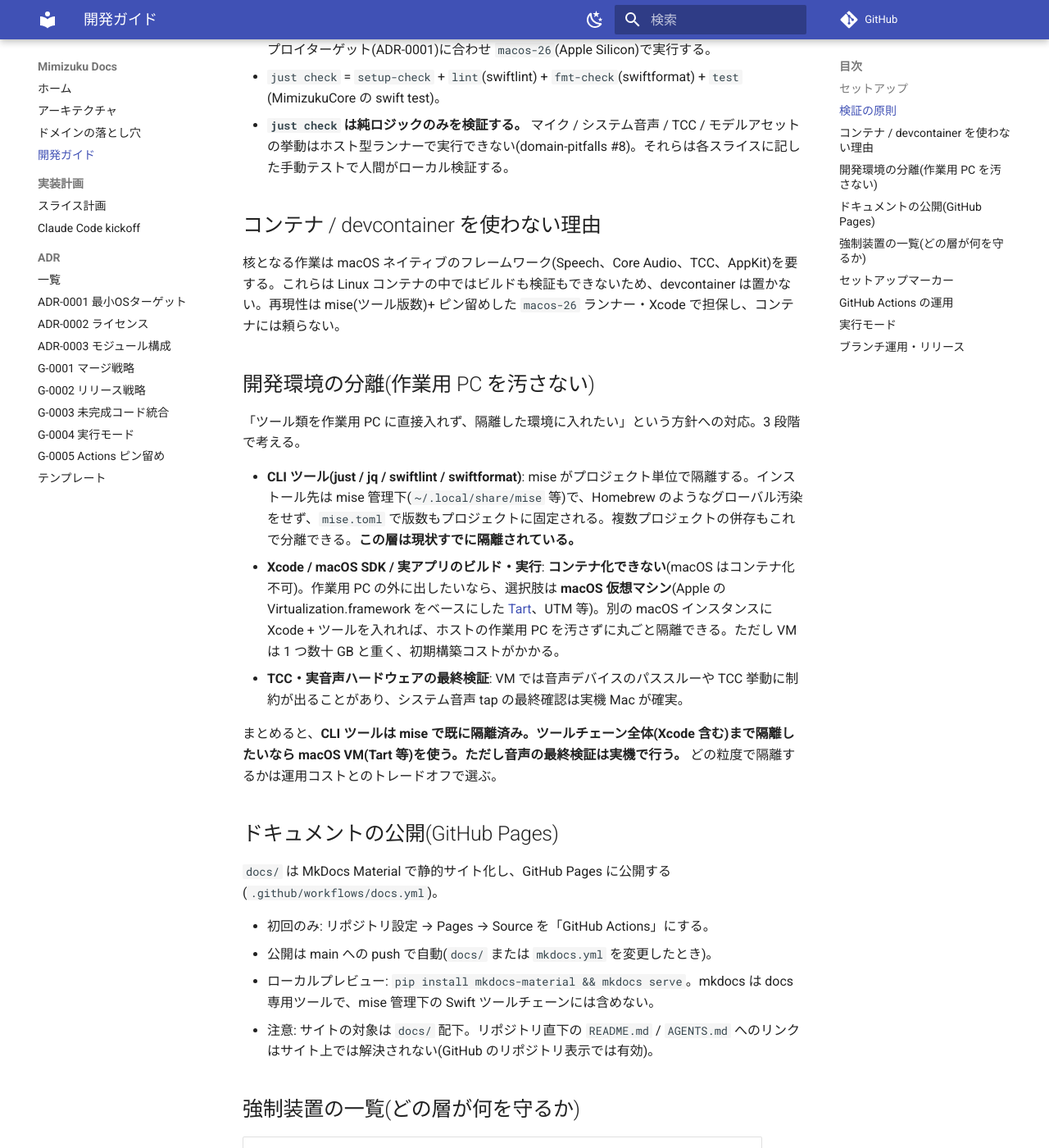
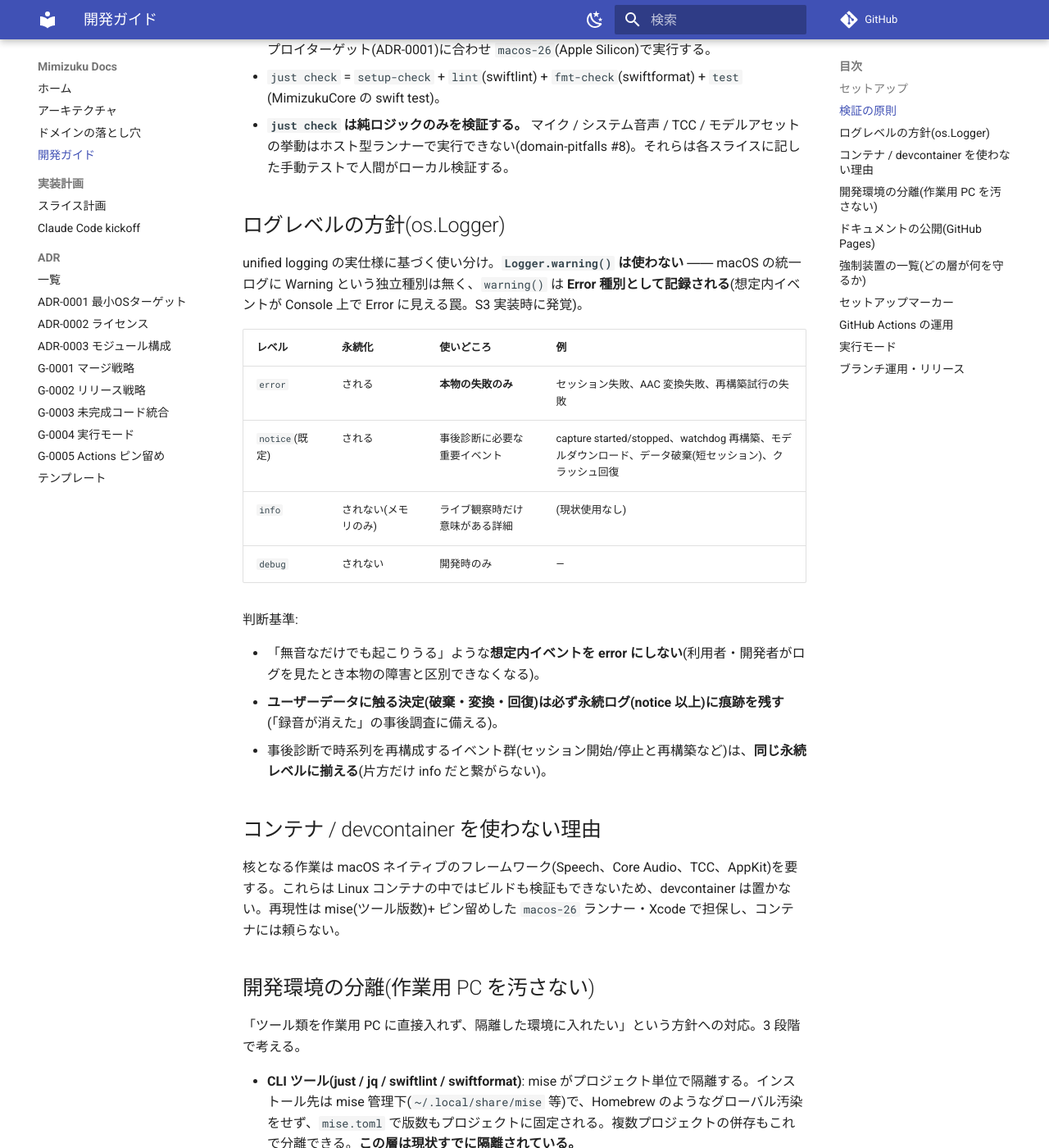
Before and after one commit to nallto/mimizuku, an MkDocs documentation site: the page built from docs/development.md, in a window 1280 px wide and 1400 px high, scrolled down 536 px. Shown: the whole window at 82% size. Built offline with MkDocs 1.6.1 and Material for MkDocs 9.7.7, drawn with Linux system fonts in a browser that asks for light colours; comment, search, counter and statistics services are not loaded.

Commit message:
docs: 幻聴セグメントの罠(#11)とログレベル方針を追記
- domain-pitfalls #11: 完全無音の入力から SpeechTranscriber が幻聴セグメント
  (「あ」等)を生成する(S3 実機で観測・再現性あり)。対処も記載
- domain-pitfalls #3: watchdog の再構築をソース内部完結 + バックオフに更新
- development.md: os.Logger のレベル方針(warning は Error 種別で記録される
  罠、error は本物の失敗のみ、データに触る決定は永続ログに痕跡)

Co-Authored-By: Claude Fable 5 <noreply@anthropic.com>

```diff
--- a/docs/development.md
+++ b/docs/development.md
@@ -17,6 +17,23 @@ just check      # CI と同一の検証
 - **`just check` = CI。** ローカルで green なら CI も green(乖離したらバグとして直す)。CI はデプロイターゲット(ADR-0001)に合わせ `macos-26`(Apple Silicon)で実行する。
 - `just check` = `setup-check` + `lint`(swiftlint) + `fmt-check`(swiftformat) + `test` (MimizukuCore の swift test)。
 - **`just check` は純ロジックのみを検証する。** マイク / システム音声 / TCC / モデルアセットの挙動はホスト型ランナーで実行できない(domain-pitfalls #8)。それらは各スライスに記した手動テストで人間がローカル検証する。
+
+## ログレベルの方針(os.Logger)
+
+unified logging の実仕様に基づく使い分け。**`Logger.warning()` は使わない** ―― macOS の統一ログに Warning という独立種別は無く、`warning()` は **Error 種別として記録される**(想定内イベントが Console 上で Error に見える罠。S3 実装時に発覚)。
+
+| レベル | 永続化 | 使いどころ | 例 |
+|---|---|---|---|
+| `error` | される | **本物の失敗のみ** | セッション失敗、AAC 変換失敗、再構築試行の失敗 |
+| `notice`(既定) | される | 事後診断に必要な重要イベント | capture started/stopped、watchdog 再構築、モデルダウンロード、データ破棄(短セッション)、クラッシュ回復 |
+| `info` | されない(メモリのみ) | ライブ観察時だけ意味がある詳細 | (現状使用なし) |
+| `debug` | されない | 開発時のみ | — |
+
+判断基準:
+
+- 「無音なだけでも起こりうる」ような**想定内イベントを error にしない**(利用者・開発者がログを見たとき本物の障害と区別できなくなる)。
+- **ユーザーデータに触る決定(破棄・変換・回復)は必ず永続ログ(notice 以上)に痕跡を残す**(「録音が消えた」の事後調査に備える)。
+- 事後診断で時系列を再構成するイベント群(セッション開始/停止と再構築など)は、**同じ永続レベルに揃える**(片方だけ info だと繋がらない)。
 
 ## コンテナ / devcontainer を使わない理由
 
```
Also changed, not shown: docs/domain-pitfalls.md (+3 -1 lines).
